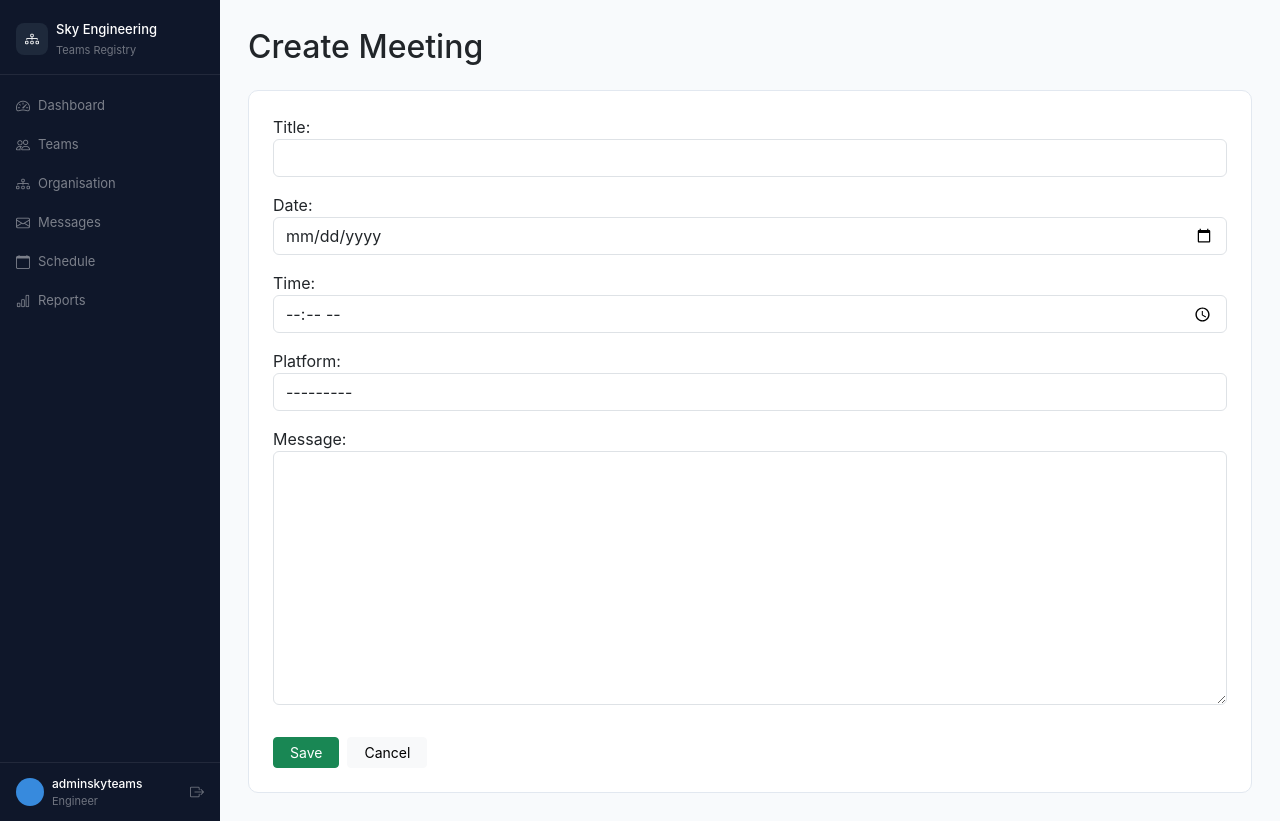
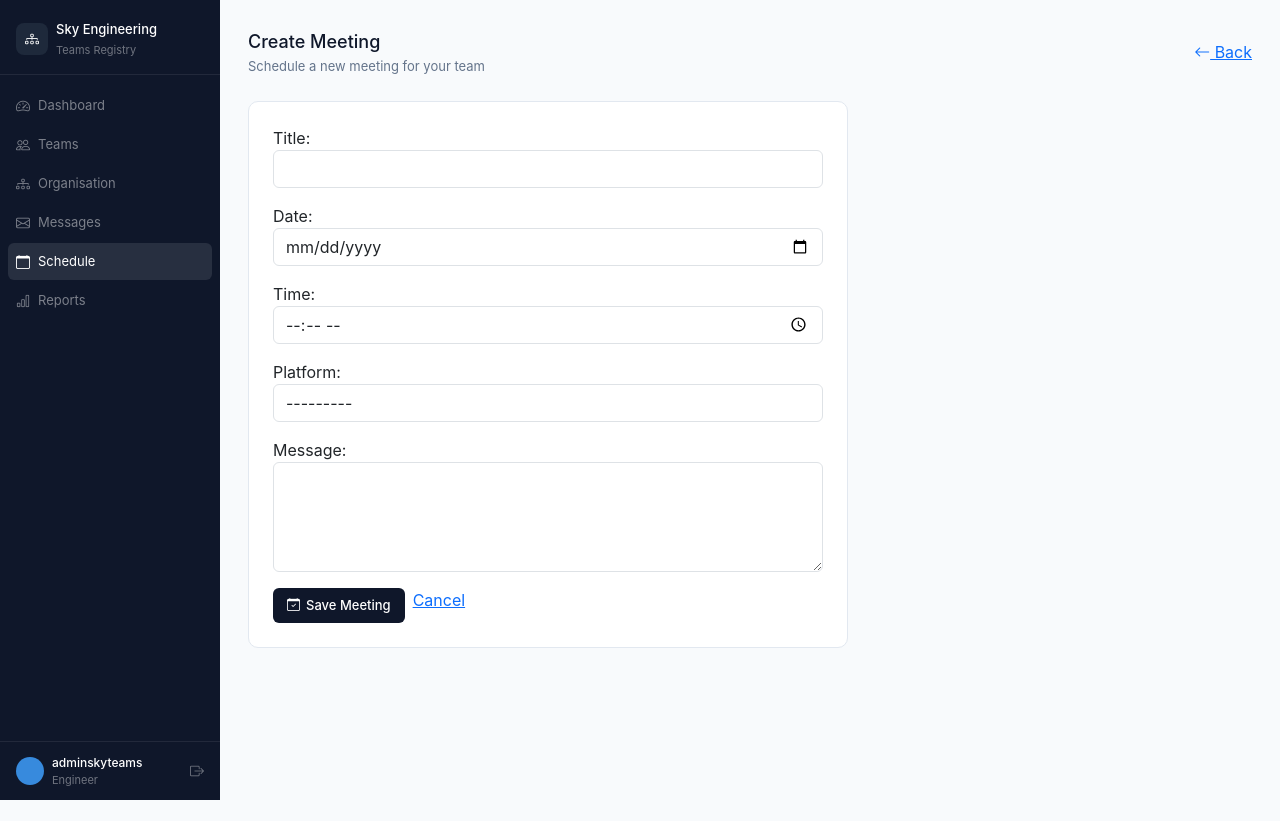
Before and after one commit to Adam-stac/sky-engineering, a Django app: page /schedule/create/ in a window 1280 px wide. After the commit the page ends 800 px from the top, so only its background shows below. Run offline with Django 5.2, Linux system fonts and the light colour scheme; a user stored in the database is signed in.

Commit message:
feat: student4 schedule app edits - create, view and delete meetings

```diff
--- a/schedule/forms.py
+++ b/schedule/forms.py
@@ -1,14 +1,15 @@
 from django import forms
 from .models import Meeting
+
 
 class MeetingForm(forms.ModelForm):
     class Meta:
         model = Meeting
-        fields = ["title", "date", "time", "platform", "message"]
+        fields = ['title', 'date', 'time', 'platform', 'message']
         widgets = {
-         "title": forms.TextInput(attrs={"class": "form-control"}),
-         "date": forms.DateInput(attrs={"type": "date", "class": "form-control"}),
-         "time": forms.TimeInput(attrs={"type": "time", "class": "form-control"}),
-         "platform": forms.Select(attrs={"class": "form-control"}),
-         "message": forms.Textarea(attrs={"class": "form-control"}),
- }
+            'title': forms.TextInput(attrs={'class': 'form-control'}),
+            'date': forms.DateInput(attrs={'type': 'date', 'class': 'form-control'}),
+            'time': forms.TimeInput(attrs={'type': 'time', 'class': 'form-control'}),
+            'platform': forms.Select(attrs={'class': 'form-control'}),
+            'message': forms.Textarea(attrs={'class': 'form-control', 'rows': 4}),
+        }
--- a/schedule/urls.py
+++ b/schedule/urls.py
@@ -1,8 +1,10 @@
 from django.urls import path
 from . import views
 
+app_name = 'schedule'
+
 urlpatterns = [
-    path("", views.schedule_home, name="schedule_home"),
-    path("create/", views.create_meeting, name="create_meeting"),
-    path("delete/<int:meeting_id>/", views.delete_meeting, name="delete_meeting"),
+    path('', views.schedule_home, name='schedule_home'),
+    path('create/', views.create_meeting, name='create_meeting'),
+    path('delete/<int:meeting_id>/', views.delete_meeting, name='delete_meeting'),
 ]
--- a/schedule/views.py
+++ b/schedule/views.py
@@ -1,31 +1,34 @@
 from django.shortcuts import render, redirect, get_object_or_404
+from django.contrib.auth.decorators import login_required
+from django.utils.timezone import now
 from .models import Meeting
 from .forms import MeetingForm
-from django.utils.timezone import now
 
+
+@login_required
 def schedule_home(request):
-    meetings = Meeting.objects.order_by("date", "time")
-    upcoming = Meeting.objects.filter(date__gte=now().date()).order_by("date")
-
-    return render(request, "schedule/schedule_home.html", {
-        "meetings": meetings,
-        "upcoming": upcoming
+    meetings = Meeting.objects.order_by('date', 'time')
+    upcoming = Meeting.objects.filter(date__gte=now().date()).order_by('date')
+    return render(request, 'schedule/schedule_home.html', {
+        'meetings': meetings,
+        'upcoming': upcoming,
     })
 
 
+@login_required
 def create_meeting(request):
-    if request.method == "POST":
+    if request.method == 'POST':
         form = MeetingForm(request.POST)
         if form.is_valid():
             form.save()
-            return redirect("schedule_home")
+            return redirect('schedule:schedule_home')
     else:
         form = MeetingForm()
-
-    return render(request, "schedule/create_meeting.html", {"form": form})
+    return render(request, 'schedule/create_meeting.html', {'form': form})
 
 
+@login_required
 def delete_meeting(request, meeting_id):
     meeting = get_object_or_404(Meeting, id=meeting_id)
     meeting.delete()
-    return redirect("schedule_home")
+    return redirect('schedule:schedule_home')
--- /dev/null
+++ b/static/css/schedule.css
@@ -0,0 +1,34 @@
+.schedule-header {
+    display: flex;
+    align-items: center;
+    justify-content: space-between;
+    margin-bottom: 24px;
+}
+
+.btn-schedule {
+    display: inline-flex;
+    align-items: center;
+    gap: 6px;
+    padding: 8px 14px;
+    background: #0f172a;
+    color: #fff;
+    border: none;
+    border-radius: 6px;
+    font-size: 13px;
+    font-weight: 500;
+    text-decoration: none;
+    cursor: pointer;
+}
+
+.btn-schedule:hover {
+    background: #1e293b;
+    color: #fff;
+}
+
+.meeting-platform {
+    font-size: 12px;
+    background: #f1f5f9;
+    color: #0f172a;
+    padding: 3px 8px;
+    border-radius: 4px;
+}
--- a/templates/core/base.html
+++ b/templates/core/base.html
@@ -7,8 +7,6 @@
     <title>{% block title %}Sky Engineering{% endblock %}</title>
     <link href="https://cdn.jsdelivr.net/npm/bootstrap@5.3.0/dist/css/bootstrap.min.css" rel="stylesheet">
     <link href="https://cdn.jsdelivr.net/npm/bootstrap-icons@1.10.0/font/bootstrap-icons.css" rel="stylesheet">
-    <link href="https://cdn.jsdelivr.net/npm/bootstrap@5.3.0/dist/css/bootstrap.min.css" rel="stylesheet">
-    <link href="{% static 'css/style.css' %}" rel="stylesheet">
     <link href="{% static 'css/global.css' %}" rel="stylesheet">
     {% block extra_css %}{% endblock %}
 </head>
@@ -34,16 +32,16 @@
             <a href="{% url 'dashboard' %}" class="nav-link {% if request.resolver_match.url_name == 'dashboard' %}active{% endif %}">
                 <i class="bi bi-speedometer2"></i> Dashboard
             </a>
-             <a href="#" class="nav-link">
-                  <i class="bi bi-people"></i> Teams
+            <a href="#" class="nav-link">
+                <i class="bi bi-people"></i> Teams
             </a>
-             <a href="{% url 'organisation:org_home' %}" class="nav-link {% if 'organisation' in request.path %}active{% endif %}">
+            <a href="{% url 'organisation:org_home' %}" class="nav-link {% if 'organisation' in request.path %}active{% endif %}">
                 <i class="bi bi-diagram-3"></i> Organisation
             </a>
             <a href="{% url 'messages_app:inbox' %}" class="nav-link {% if request.resolver_match.namespace == 'messages_app' %}active{% endif %}">
                 <i class="bi bi-envelope"></i> Messages
             </a>
-            <a href="{% url 'schedule_home' %}" class="nav-link">
+            <a href="{% url 'schedule:schedule_home' %}" class="nav-link {% if 'schedule' in request.path %}active{% endif %}">
                 <i class="bi bi-calendar"></i> Schedule
             </a>
             <a href="{% url 'reports:index' %}" class="nav-link {% if 'reports' in request.path %}active{% endif %}">
--- a/templates/schedule/create_meeting.html
+++ b/templates/schedule/create_meeting.html
@@ -1,20 +1,33 @@
-{% extends "core/base.html" %}
+{% extends 'core/base.html' %}
+{% load static %}
+
+{% block title %}Create Meeting - Sky Engineering{% endblock %}
+
+{% block extra_css %}
+<link href="{% static 'css/schedule.css' %}" rel="stylesheet">
+{% endblock extra_css %}
+
 {% block content %}
+<div class="d-flex align-items-center justify-content-between mb-4">
+    <div>
+        <p class="page-title">Create Meeting</p>
+        <p class="page-sub">Schedule a new meeting for your team</p>
+    </div>
+    <a href="{% url 'schedule:schedule_home' %}" class="btn-outline-custom">
+        <i class="bi bi-arrow-left"></i> Back
+    </a>
+</div>
 
-<h2 class="mb-4">Create Meeting</h2>
-
-<form method="post" class="card p-4">
-  {% csrf_token %}
-  {{ form.as_p }}
-
-  <div class="d-flex gap-2 mt-3">
-  <button type="submit" class="btn btn-success btn-sm px-3">
-    Save
-  </button>
-
-  <a href="{% url 'schedule_home' %}" class="btn btn-light btn-sm px-3">
-    Cancel
-  </a>
-</div></form>
-
-{% endblock %}
+<div class="card p-4" style="max-width: 600px;">
+    <form method="post">
+        {% csrf_token %}
+        {{ form.as_p }}
+        <div class="d-flex gap-2 mt-3">
+            <button type="submit" class="btn-schedule">
+                <i class="bi bi-calendar-check"></i> Save Meeting
+            </button>
+            <a href="{% url 'schedule:schedule_home' %}" class="btn-outline-custom">Cancel</a>
+        </div>
+    </form>
+</div>
+{% endblock content %}
```
Also changed, not shown: schedule/models.py (+6 -5 lines), templates/schedule/delete_meeting.html (+23 -13 lines), templates/schedule/schedule_home.html (+26 -18 lines), db.sqlite3.
